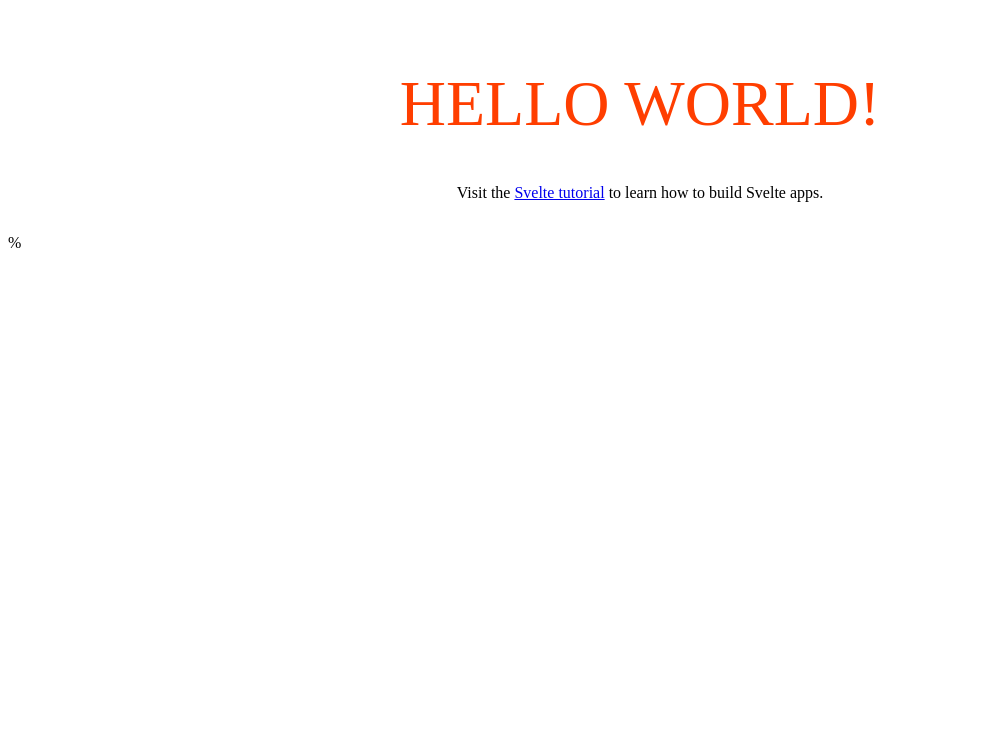
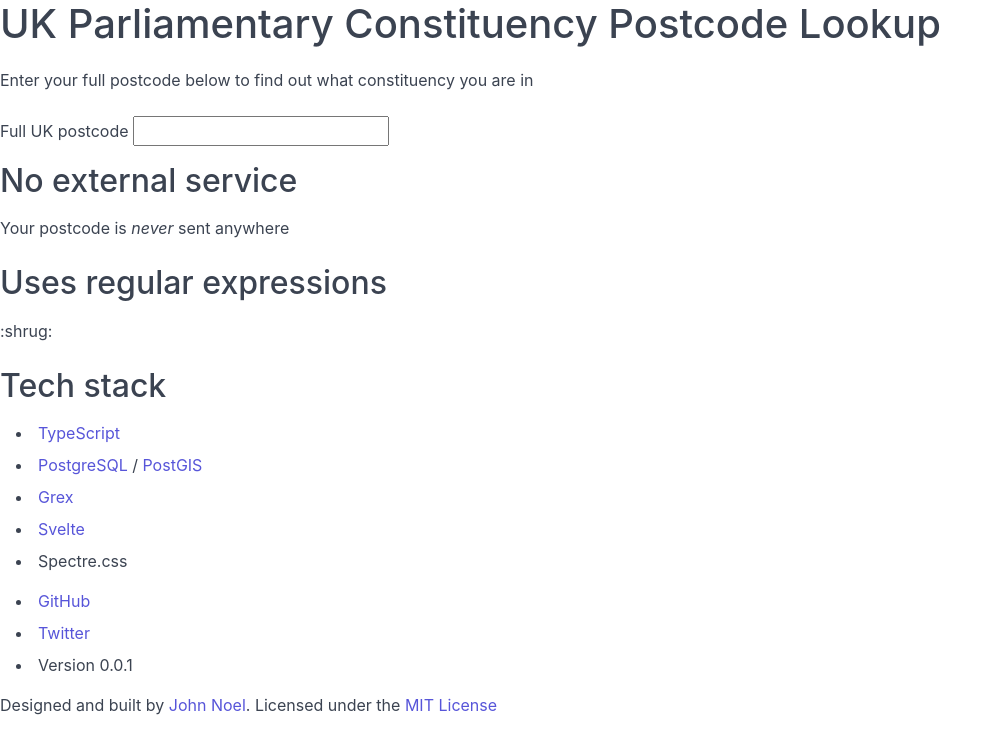
Before and after one commit to johnnoel/uk-parliamentary-constituency-postcode-lookup, a Svelte app: page / in a window 1280 px wide. Shown: the top 754 px of the page, without its empty margins (0-1002 px from the left). Built offline with nearby package versions, Linux system fonts and the light colour scheme.

Commit message:
Sample frontend + LICENSE

```diff
--- a/package.json
+++ b/package.json
@@ -16,6 +16,7 @@
         "csv-parse": "^4.15.3",
         "pg": "^8.5.1",
         "sirv-cli": "^1.0.11",
+        "spectre.css": "^0.5.9",
         "typescript": "^4.2.3",
         "xml-stream": "^0.4.5"
     },
--- a/public/index.html
+++ b/public/index.html
@@ -2,13 +2,53 @@
 <html lang="en">
 <head>
     <meta charset="UTF-8">
+    <!-- Looking for the code behind this project? Check out https://github.com/johnnoel/TODO -->
     <meta name="viewport" content="width=device-width,initial-scale=1">
-    <title>Parliamentary Constituency Postcode Lookup</title>
+    <title>UK Parliamentary Constituency Postcode Lookup</title>
 
     <link rel="stylesheet" href="build/bundle.css">
     <script defer src="build/bundle.js"></script>
 </head>
 <body>
-<div id="app"></div>
+<header>
+    <div class="section section-hero">
+        <h1>UK Parliamentary Constituency Postcode Lookup</h1>
+        <p>Enter your full postcode below to find out what constituency you are in</p>
+    </div>
+</header>
+
+<main role="main">
+    <div id="app"></div>
+
+    <div class="section section-facts">
+        <div class="section-fact">
+            <h2>No external service</h2>
+            <p>Your postcode is <i>never</i> sent anywhere</p>
+        </div>
+        <div class="section-fact">
+            <h2>Uses regular expressions</h2>
+            <p>:shrug:</p>
+        </div>
+        <div class="section-fact">
+            <h2>Tech stack</h2>
+            <ul>
+                <li><a href="https://www.typescriptlang.org/" target="_blank" rel="noreferrer noopener">TypeScript</a></li>
+                <li><a href="https://www.postgresql.org/" target="_blank" rel="noreferrer noopener">PostgreSQL</a> / <a href="https://postgis.net/" target="_blank" rel="noreferrer noopener">PostGIS</a></li>
+                <li><a href="https://github.com/pemistahl/grex" target="_blank" rel="noreferrer noopener">Grex</a></li>
+                <li><a href="https://svelte.dev/" target="_blank" rel="noreferrer noopener">Svelte</a></li>
+                <li>Spectre.css</li>
+            </ul>
+        </div>
+    </div>
+</main>
+
+<footer class="section section-footer">
+    <ul>
+        <li><a href="https://github.com/johnnoel/TODO">GitHub</a></li>
+        <li><a href="https://twitter.com/ceetea_">Twitter</a></li>
+        <li>Version 0.0.1</li>
+    </ul>
+    <p>Designed and built by <a href="https://twitter.com/ceetea_">John Noel</a>. Licensed under the <a href="https://github.com/johnnoel/TODO/blob/LICENSE">MIT License</a></p>
+</footer>
 </body>
 </html>
--- a/src/fe/App.svelte
+++ b/src/fe/App.svelte
@@ -1,30 +1,32 @@
 <script lang="ts">
-    export let name: string;
+    let postcode: string;
+    let validationError: string|null = null;
+    const regex = /^([A-Z][A-HJ-Y]?[0-9][A-Z0-9]? ?[0-9][A-Z]{2}|GIR ?0A{2})$/i;
+
+    const onPostcodeInput = (): void => {
+        validationError = null;
+
+        if (postcode.trim() === '') {
+            return;
+        }
+
+        if (postcode.match(regex) === null) {
+            validationError = 'Not a recognised postcode :(';
+
+            return;
+        }
+    }
 </script>
 
-<main>
-    <h1>Hello {name}!</h1>
-    <p>Visit the <a href="https://svelte.dev/tutorial">Svelte tutorial</a> to learn how to build Svelte apps.</p>
-</main>
+<form>
+    <fieldset>
+        <label for="postcode">Full UK postcode</label>
+        <input type="text" id="postcode" bind:value={postcode} on:input={onPostcodeInput}>
+        {#if validationError !== null}
+            <div class="toast toast-error">{validationError}</div>
+        {/if}
+    </fieldset>
+</form>
 
 <style>
-    main {
-        text-align: center;
-        padding: 1em;
-        max-width: 240px;
-        margin: 0 auto;
-    }
-
-    h1 {
-        color: #ff3e00;
-        text-transform: uppercase;
-        font-size: 4em;
-        font-weight: 100;
-    }
-
-    @media (min-width: 640px) {
-        main {
-            max-width: none;
-        }
-    }
-</style>%
+</style>
--- a/src/fe/main.ts
+++ b/src/fe/main.ts
@@ -1,3 +1,4 @@
+import 'spectre.css/dist/spectre.min.css';
 import App from './App.svelte';
 
 const container: HTMLElement|null = document.getElementById('app');
@@ -5,8 +6,5 @@ const container: HTMLElement|null = document.getElementById('app');
 if (container !== null) {
     const app = new App({
         target: container,
-        props: {
-            name: 'world',
-        },
     });
 }
```
Also changed, not shown: 2 other files (tests, documents, lock files or other folders).
